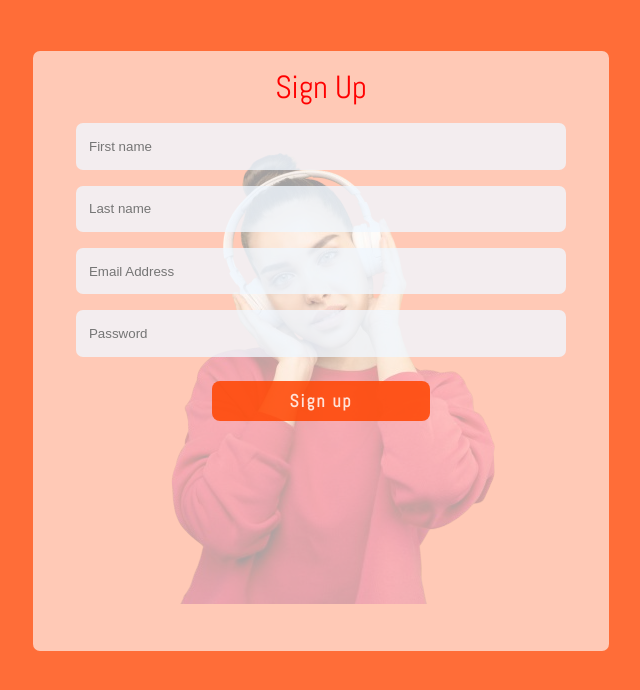
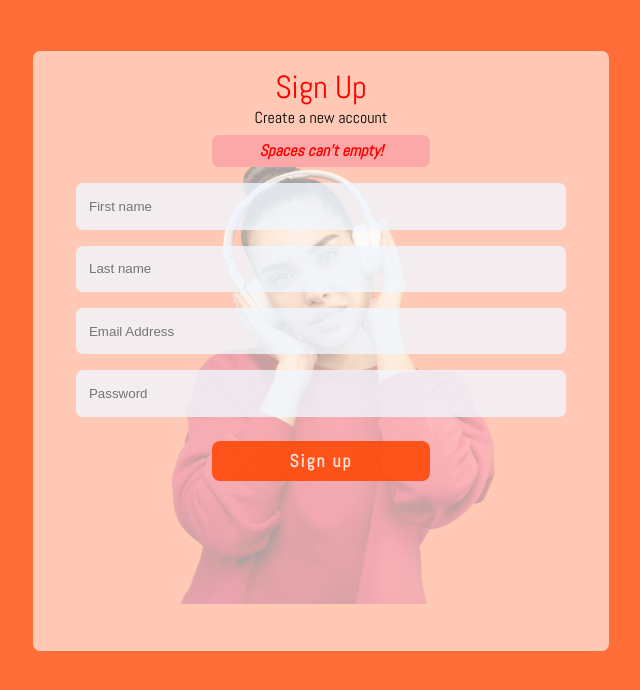
Before and after one commit to Lord-Tender/Music-App, a plain HTML site: page public/signup.html in a window 1280 px wide. Shown: the whole page, without its empty margins (319-959 px from the left). Drawn offline with nearby package versions, Linux system fonts and the light colour scheme.

```diff
--- a/public/signup.html
+++ b/public/signup.html
@@ -8,6 +8,7 @@
     <link rel="preconnect" href="https://fonts.googleapis.com">
     <link rel="preconnect" href="https://fonts.gstatic.com" crossorigin>
     <link href="https://fonts.googleapis.com/css2?family=Abel&display=swap" rel="stylesheet">
+    <link rel="stylesheet" href="https://cdnjs.cloudflare.com/ajax/libs/animate.css/4.1.1/animate.min.css" />
     <style>
         * {
             padding: 0;
@@ -55,6 +56,10 @@
             font-size: 2rem;
         }
 
+        .pageContent p {
+            text-align: center;
+        }
+
         .lab {
             margin-top: 100px;
             display: none;
@@ -90,8 +95,22 @@
             letter-spacing: 2px;
             font-size: 1.1rem;
         }
-        button:focus{
+
+        button:focus {
             outline: none;
+        }
+
+        #errMsg {
+            background-color: rgb(252, 168, 168);
+            color: red;
+            width: 40%;
+            border-radius: 7px;
+            text-align: center;
+            height: 2rem;
+            padding-top: 0.3rem;
+            margin-left: 30%;
+            margin-top: 7px;
+            font-weight: 600;
         }
     </style>
 </head>
@@ -102,6 +121,8 @@
         <div class="page">
             <div class="pageContent">
                 <h2>Sign Up</h2>
+                <p>Create a new account</p>
+                <div id="errMsg" class="animate__animated animate__flash"><i>Spaces can't empty!</i></div>
                 <div class="inputSide">
                     <label for="" class="lab">Email address:</label>
                     <input type="text" placeholder="First name">
@@ -134,6 +155,9 @@
         const createUser = () => {
             let email = document.getElementById("email").value
             let password = document.getElementById("password").value
+            if (email == "" && password == "") {
+                alert("Werey")
+            } else {
                 createUserWithEmailAndPassword(auth, email, password)
                     .then((userCredential) => {
                         const user = userCredential.user;
@@ -147,6 +171,7 @@
                         console.log(errorCode, errorMessage);
                     });
             }
+        }
 
         window.createUser = createUser
 
```
Lines whose indentation alone changed are shown as unchanged.
